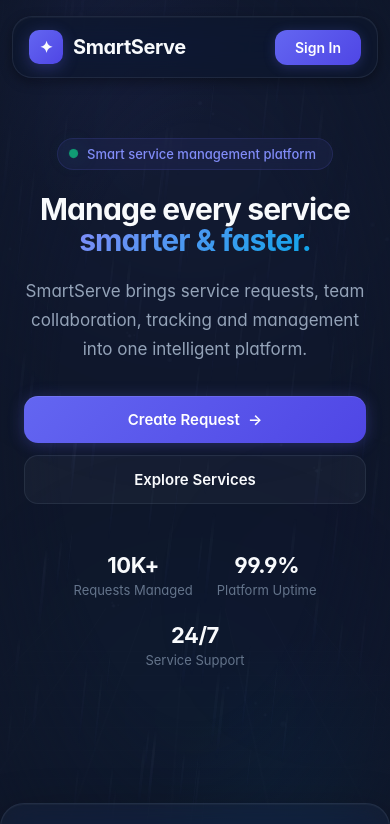
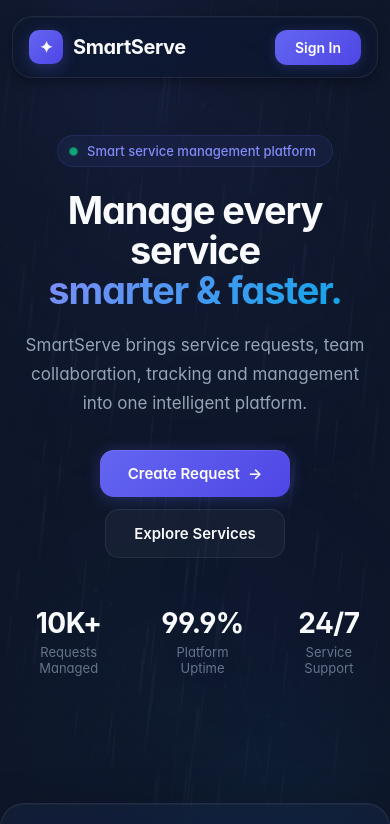
Before and after one commit to kokaresuraj95-creator/SmartServe, a React (Vite) app: page / in a window 390 px wide. Shown: the top 824 px of the page. Built offline with nearby package versions, Linux system fonts and the light colour scheme.

Commit message:
navbar change

```diff
--- a/src/App.css
+++ b/src/App.css
@@ -1200,18 +1200,3 @@ body {
 }
 
 @media (max-width: 480px) {
-  .hero h1 { font-size: 30px; }
-  .hero-stats { gap: 24px; flex-wrap: wrap; }
-  .hero-stat .number { font-size: 22px; }
-  .request-stats { grid-template-columns: 1fr; }
-  .btn-primary, .btn-secondary {
-    width: 100%;
-    justify-content: center;
-  }
-  .hero-actions { flex-direction: column; }
-  .rain { opacity: 0.1; }
-}
-
-/* =========================================================
-   REDUCED MOTION
-   ========================================================= */
```
